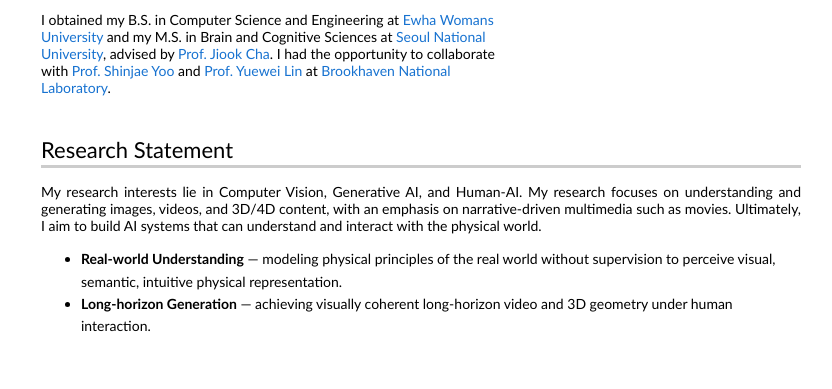
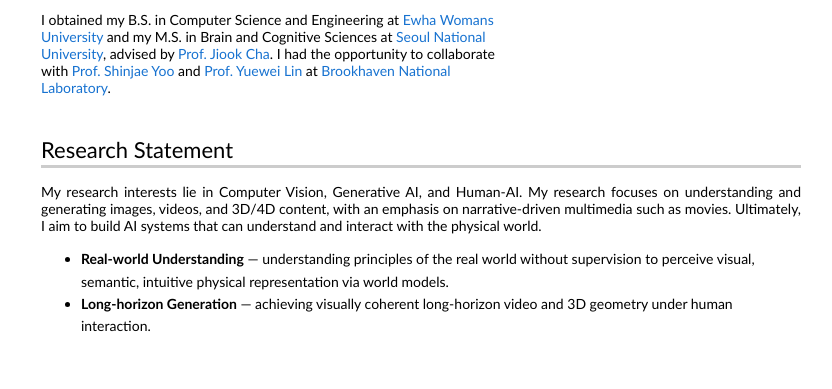
Before and after one commit to sooyoungkim451/sooyoungkim451.github.io, a plain HTML site: page index.html in a window 1280 px wide. Shown: the part 397-786 px from the top of the page, without its empty margins (219-1051 px from the left). Drawn offline with Linux system fonts and the light colour scheme.

Commit message:
Update index.html

```diff
--- a/index.html
+++ b/index.html
@@ -77,7 +77,7 @@
 						Ultimately, I aim to build AI systems that can understand and interact with the physical world.
 						<br>
 					  <ul style="margin-top:10px; line-height:1.6;">
-					  <li><b>Real-world Understanding</b> — modeling physical principles of the real world without supervision to perceive visual, semantic, intuitive physical representation.</li>
+					  <li><b>Real-world Understanding</b> — understanding principles of the real world without supervision to perceive visual, semantic, intuitive physical representation via world models.</li>
 					  <li><b>Long-horizon Generation</b> — achieving visually coherent long-horizon video and 3D geometry under human interaction.</li>
 					  </ul>
 					</td>
```
